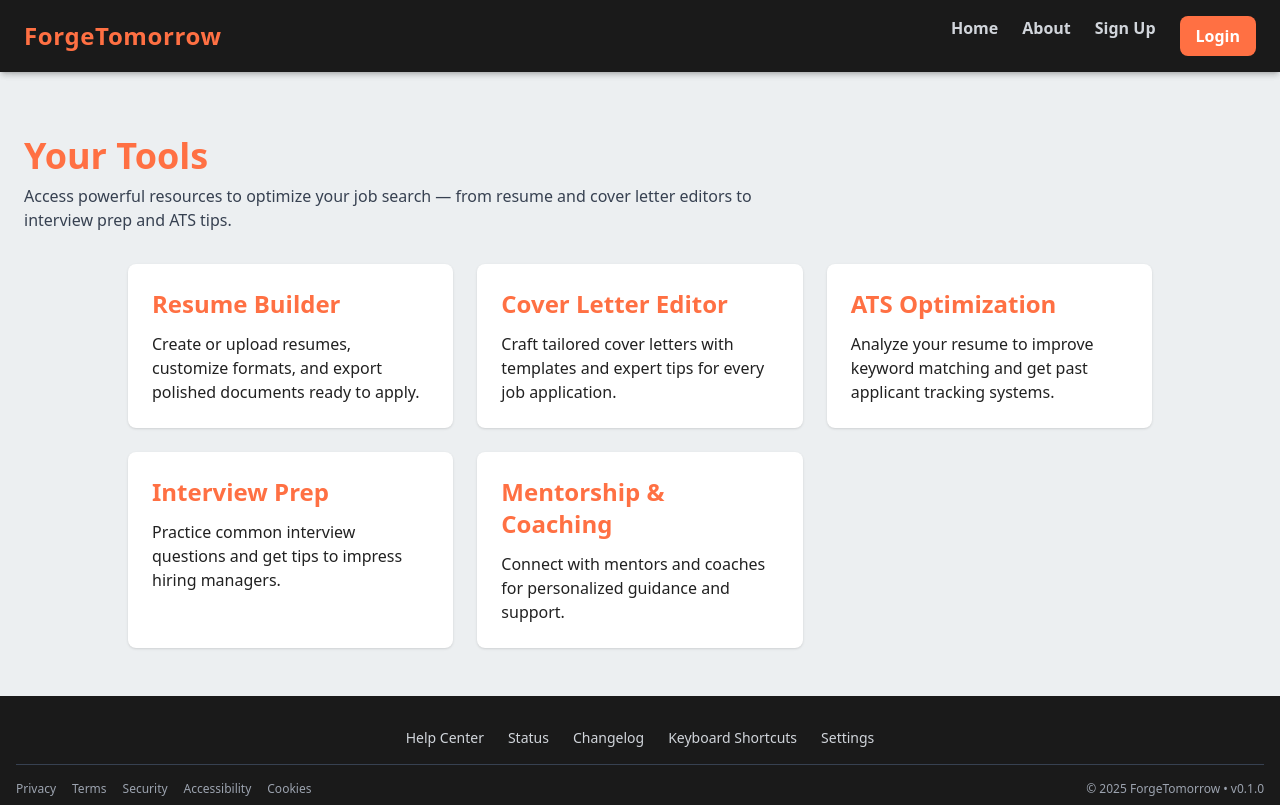
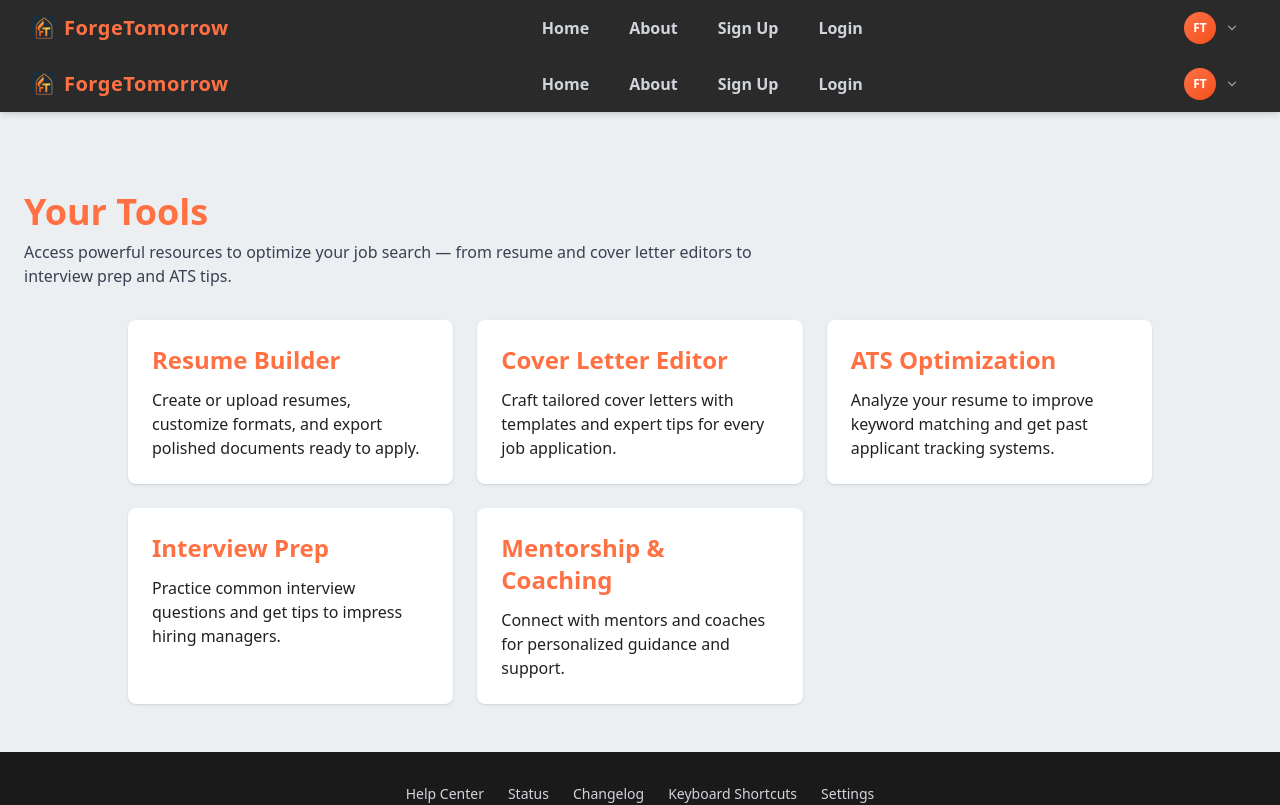
Before and after one commit to ObywanKenoby309/forgetomorrow, a Next.js app: page /tools in a window 1280 px wide. Shown: the top 805 px of the page. Built offline with nearby package versions, Linux system fonts and the light colour scheme.

Commit message:
Updated Emailjs and landingheader layout to align with enterprise - not complete - taking a break

```diff
--- a/components/LandingHeader.js
+++ b/components/LandingHeader.js
@@ -1,38 +1,31 @@
-// components/LandingHeader.js
-import Link from "next/link";
+import EnterpriseHeader from "@/components/layouts/EnterpriseHeader";
+
+const navItems = [
+  { href: "/", label: "Home" },
+  { href: "/about", label: "About" },
+  { href: "/signup", label: "Sign Up" },
+  { href: "/login", label: "Login" },
+];
 
 export default function LandingHeader() {
   return (
-    <header className="bg-[#1a1a1a] text-gray-300 py-4 shadow-md fixed top-0 left-0 right-0 z-50">
-      <nav className="max-w-7xl mx-auto flex items-center justify-between px-6">
-        <Link
-          href="/"
-          className="text-[#FF7043] font-bold text-2xl tracking-wide hover:text-[#F4511E] transition"
-        >
-          ForgeTomorrow
-        </Link>
+    <EnterpriseHeader
+      brandHref="/"
+      brandLabel="ForgeTomorrow"
+      sectionLabel=""               // no "Public" label
+      navItems={navItems}
+      showUpgrade={false}
+      alignWithGrid={false}
+      optionsHref="/help"
+      supportHref="/support"
+      showPlanBadge={false}         // hide plan badge on public
 
-        <div className="space-x-6 hidden md:flex font-semibold">
-          <Link href="/" className="hover:text-[#FF7043] transition">
-            Home
-          </Link>
-          <Link href="/about" className="hover:text-[#FF7043] transition">
-            About
-          </Link>
-          <Link href="/signup" className="hover:text-[#FF7043] transition">
-            Sign Up
-          </Link>
-          <Link
-            href="/login"
-            className="bg-[#FF7043] hover:bg-[#F4511E] text-white px-4 py-2 rounded-lg transition"
-          >
-            Login
-          </Link>
-        </div>
-
-        {/* Mobile menu placeholder */}
-        <div className="md:hidden">{/* TODO: add mobile menu here */}</div>
-      </nav>
-    </header>
+      // 🔧 Spacing overrides (left/right only)
+      containerClass="max-w-7xl mx-auto px-8"          // wider outer padding on public
+      leftClass="gap-4 md:gap-6 pr-6 md:pr-8"          // more space between logo/label/badge area
+      rightClass="gap-4 md:gap-6 pl-6 md:pl-8"         // more space around actions/profile
+      // navGapClass not touched (center looked correct)
+      // heightClass not touched (inherits h-14)
+    />
   );
 }
--- a/components/Layout.js
+++ b/components/Layout.js
@@ -1,9 +1,8 @@
-// components/layouts/PublicLayout.js
+// components/layouts/Layout.js
 import Head from "next/head";
-import Header from "../Header";
-import Footer from "../Footer";
+import React from "react";
 
-export default function PublicLayout({
+export default function Layout({
   title = "ForgeTomorrow",
   header,
   left,
@@ -13,7 +12,6 @@ export default function PublicLayout({
   return (
     <>
       <Head><title>{title}</title></Head>
-      <Header />
 
       <div
         style={{
@@ -34,7 +32,7 @@ export default function PublicLayout({
           {left}
         </aside>
 
-        {/* HEADER */}
+        {/* PAGE HEADER SLOT */}
         <header
           style={{
             gridArea: "header",
@@ -75,8 +73,6 @@ export default function PublicLayout({
           </div>
         </main>
       </div>
-
-      <Footer />
     </>
   );
 }
--- a/components/layouts/EnterpriseHeader.js
+++ b/components/layouts/EnterpriseHeader.js
@@ -1,4 +1,3 @@
-// components/layouts/EnterpriseHeader.js
 import Link from "next/link";
 import { useRouter } from "next/router";
 import { useEffect, useRef, useState } from "react";
@@ -7,20 +6,19 @@ import { usePlan } from "@/context/PlanContext";
 /**
  * EnterpriseHeader
  * Props:
- * - brandHref: string (where logo/title links)
- * - brandLabel: string (e.g., "ForgeTomorrow")
- * - sectionLabel: string (e.g., "Recruiter Suite", "Job Seeker", "Coaching Suite")
- * - navItems: [{ href, label }]
- * - showUpgrade?: boolean (default true — hidden if Enterprise)
- * - supportHref?: string (defaults to "/support")
- * - optionsHref?: string (defaults to "/recruiter/options")
- * - alignWithGrid?: boolean (true = full-width bar aligned to page padding)
- * - planLabel?: string (optional override for the plan badge text, e.g., "Pro", "Basic")
+ * - brandHref, brandLabel, sectionLabel, navItems, showUpgrade, supportHref, optionsHref, alignWithGrid
+ * - planLabel?: string
+ * - showPlanBadge?: boolean (default true)
+ * - containerClass?: string        // NEW: override container width/padding
+ * - leftClass?: string             // NEW: override left (brand/badge) spacing
+ * - rightClass?: string            // NEW: override right (actions/profile) spacing
+ * - navGapClass?: string           // NEW: override center nav gap classes
+ * - heightClass?: string           // NEW: override header/nav height (default h-14)
  *
  * Behavior:
- * - If sectionLabel === "Coaching Suite": NO plan badge (per coaching requirement).
- * - Else if planLabel provided: use it (e.g., Seeker "Pro"/"Basic").
- * - Else fallback to business logic: Enterprise / Small Business.
+ * - Coaching always hides plan badge.
+ * - If showPlanBadge === false, hide plan badge (e.g., public pages).
+ * - planLabel override wins; else Enterprise/Small Business by context.
  */
 export default function EnterpriseHeader({
   brandHref = "/",
@@ -31,7 +29,15 @@ export default function EnterpriseHeader({
   supportHref = "/support",
   optionsHref = "/recruiter/options",
   alignWithGrid = true,
-  planLabel, // optional override
+  planLabel,
+  showPlanBadge = true,
+
+  // NEW overrides (all optional)
+  containerClass,
+  leftClass,
+  rightClass,
+  navGapClass,
+  heightClass,
 }) {
   const router = useRouter();
   const { isEnterprise, togglePlan } = usePlan();
@@ -51,10 +57,34 @@ export default function EnterpriseHeader({
     return () => document.removeEventListener("mousedown", onDocClick);
   }, []);
 
+  // --- Defaults that mirror your existing spacing exactly
+  const defaultHeight = "h-14";
+  const resolvedHeight = heightClass || defaultHeight;
+
+  const defaultContainer = alignWithGrid
+    ? "w-full px-5 md:px-6"
+    : "max-w-7xl mx-auto px-4 md:px-6";
+  const resolvedContainer = containerClass || defaultContainer;
+
+  const defaultLeft = "flex items-center gap-3 md:gap-4 min-w-0 pr-4 md:pr-6";
+  const resolvedLeft = leftClass
+    ? `flex items-center min-w-0 ${leftClass}`
+    : defaultLeft;
+
+  const defaultNavGap = "gap-7 md:gap-8";
+  const resolvedNavGap = navGapClass || defaultNavGap;
+
+  const defaultRight = "hidden md:flex items-center justify-end gap-3 pl-4 md:pl-6";
+  const resolvedRight = rightClass
+    ? `hidden md:flex items-center justify-end ${rightClass}`
+    : defaultRight;
+
   // Coaching: suppress plan badge entirely
-  const suppressBadge = sectionLabel === "Coaching Suite";
+  // Public pages: allow caller to suppress via showPlanBadge === false
+  const suppressBadge =
+    sectionLabel === "Coaching Suite" || showPlanBadge === false;
 
-  // Badge text: prefer explicit override (Seeker), else business fallback (Recruiter)
+  // Badge text: prefer explicit override; else business fallback
   const badgeText =
     typeof planLabel === "string" && planLabel.length > 0
       ? planLabel
@@ -63,13 +93,13 @@ export default function EnterpriseHeader({
       : "Small Business";
 
   return (
-    <header className="bg-[#2a2a2a] text-gray-300 shadow-md sticky top-0 left-0 right-0 z-[9999]">
+    <header className={`bg-[#2a2a2a] text-gray-300 shadow-md sticky top-0 left-0 right-0 z-[9999]`}>
       <nav
-        className={`${alignWithGrid ? "w-full px-5 md:px-6" : "max-w-7xl mx-auto px-4 md:px-6"} h-14 grid items-center gap-4`}
+        className={`${resolvedContainer} ${resolvedHeight} grid items-center gap-4`}
         style={{ gridTemplateColumns: "auto 1fr auto" }}
       >
         {/* LEFT — brand */}
-        <div className="flex items-center gap-3 md:gap-4 min-w-0 pr-4 md:pr-6">
+        <div className={resolvedLeft}>
           <Link href={brandHref} className="flex items-center gap-2">
             <img src="/favicon-32x32.png" alt={brandLabel} className="h-[22px] w-[22px] md:h-6 md:w-6 rounded" />
             <span className="text-[#FF7043] font-bold text-xl tracking-wide hover:text-[#F4511E] transition whitespace-nowrap leading-none">
@@ -94,7 +124,7 @@ export default function EnterpriseHeader({
         </div>
 
         {/* MIDDLE — nav */}
-        <div className="hidden md:flex items-center justify-center gap-7 md:gap-8 font-semibold">
+        <div className={`hidden md:flex items-center justify-center ${resolvedNavGap} font-semibold`}>
           {navItems.map((item) => (
             <Link
               key={item.href}
@@ -109,7 +139,7 @@ export default function EnterpriseHeader({
         </div>
 
         {/* RIGHT — actions/profile */}
-        <div className="hidden md:flex items-center justify-end gap-3 pl-4 md:pl-6">
+        <div className={resolvedRight}>
           {!isEnterprise && showUpgrade && (
             <Link
               href="/recruiter/upgrade"
@@ -188,7 +218,6 @@ export default function EnterpriseHeader({
         brandLabel={brandLabel}
         sectionLabel={sectionLabel}
         brandHref={brandHref}
-        // Only pass a plan label to mobile if not coaching
         planLabel={suppressBadge ? undefined : badgeText}
       />
     </header>
--- a/pages/_app.js
+++ b/pages/_app.js
@@ -44,8 +44,8 @@ export default function App({ Component, pageProps }) {
   const isSeekerRoute =
     router.pathname.startsWith('/seeker') ||
     router.pathname.startsWith('/resume') ||
-    router.pathname.startsWith('/cover') ||   // ← NEW: treat /cover/* as internal
-    router.pathname.startsWith('/apply') ||   // ← OPTIONAL: unified Apply Assistant is internal
+    router.pathname.startsWith('/cover') ||
+    router.pathname.startsWith('/apply') ||
     [
       '/the-hearth',
       '/jobs',
@@ -53,9 +53,9 @@ export default function App({ Component, pageProps }) {
       '/pinned-jobs',
       '/resume-cover',
       '/roadmap',
-      '/profile',            // ✅ Treat /profile as internal (prevents LandingHeader)
+      '/profile',
       '/profile-analytics',
-	  '/feed'
+      '/feed'
     ].includes(router.pathname);
 
   const isCoachingRoute =
@@ -71,7 +71,7 @@ export default function App({ Component, pageProps }) {
   const universalHeaderRoutes = new Set([]);
   const isUniversalPage = universalHeaderRoutes.has(router.pathname) && !router.query?.chrome;
 
-  // Shared (can be public or internal depending on entry point)
+  // Shared routes can appear public or internal depending on entry
   const sharedRoutes = new Set(['/help', '/privacy', '/terms', '/security', '/accessibility', '/cookies']);
 
   const [sharedAsInternal, setSharedAsInternal] = useState(false);
@@ -109,9 +109,8 @@ export default function App({ Component, pageProps }) {
 
   const forgeBgPosition = router.pathname === '/' ? '35% center' : 'center';
 
-  // Fixed headers are 56px tall (h-14)
+  // Public pages render LandingHeader (now inside PlanProvider so usePlan works)
   const renderLandingHeader = isPublicEffective && !isUniversalPage;
-  const needsTopPadding = renderLandingHeader || isUniversalPage;
 
   return (
     <div className="relative min-h-screen">
@@ -135,23 +134,23 @@ export default function App({ Component, pageProps }) {
           !useForgeBackground ? 'bg-[#ECEFF1]' : ''
         }`}
       >
-        {/* Public header stays outside providers */}
-        {renderLandingHeader && <LandingHeader />}
-
         <PlanProvider>
           <ResumeProvider>
             <RouteTracker />
 
-            {/* 🔸 UniversalHeader MUST be inside PlanProvider because it calls usePlan */}
+            {/* Public header (plan-aware via context) */}
+            {renderLandingHeader && <LandingHeader />}
+
+            {/* UniversalHeader (also plan-aware) */}
             {isUniversalPage && <UniversalHeader />}
 
-            <div className={needsTopPadding ? 'pt-14' : ''}>
+            <div>
               <Component {...pageProps} />
             </div>
           </ResumeProvider>
         </PlanProvider>
 
-        {/* Footers: universal and internal pages use internal Footer */}
+        {/* Footers: universal and internal pages use internal Footer; public uses LandingFooter */}
         {renderLandingHeader ? <LandingFooter /> : <Footer />}
       </div>
     </div>
```
